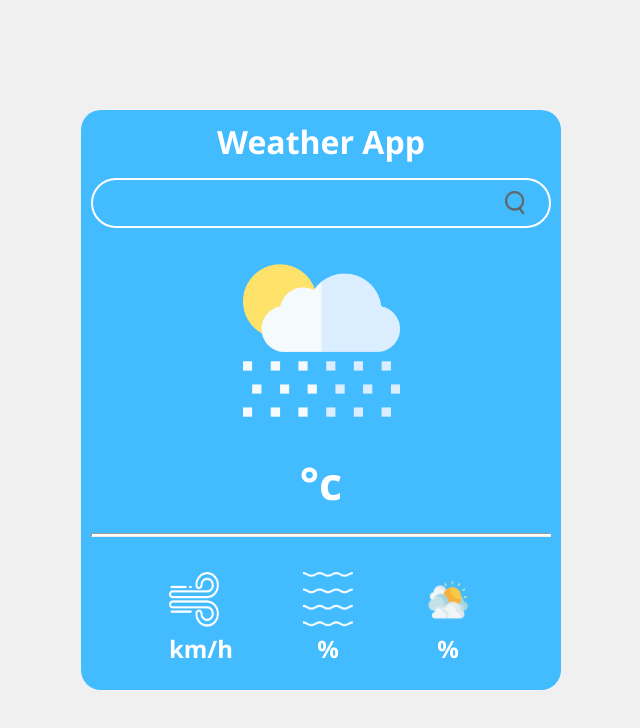
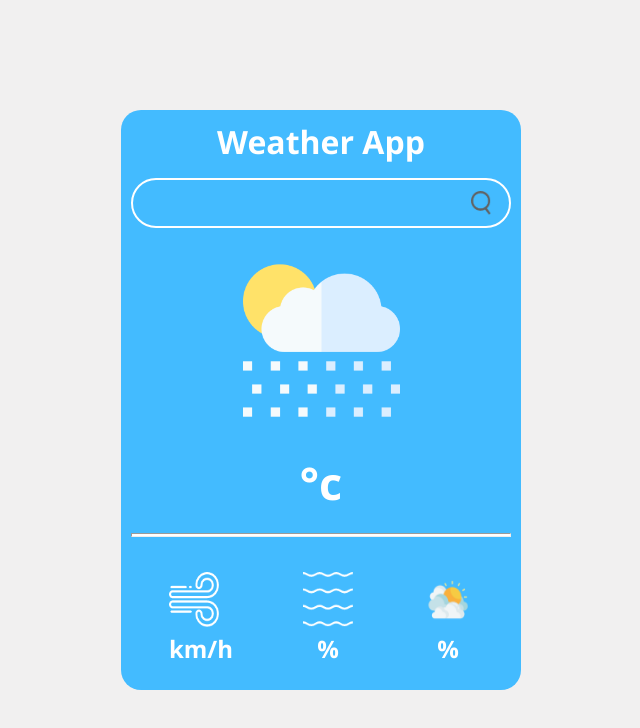
Before and after one commit to tharushaDilhara/weather-app-react, a React (Vite) app: page / in a window 1280 px wide. Shown: the top 728 px of the page, without its empty margins (319-959 px from the left). Built offline with nearby package versions, Linux system fonts and the light colour scheme.

Commit message:
Description of changes

```diff
--- a/src/components/index.css
+++ b/src/components/index.css
@@ -15,7 +15,7 @@
 .conatiner{
     background-color: #43bbff;
     color: #fff;
-    width: 60vh;
+    width: 50vh;
     border-radius: 20px;
     padding: 10px 10px 10px 10px;
 }
@@ -91,8 +91,3 @@ hr{
 .wind-humidity-cloudy h2{
     text-align: center;
 }
-@media only screen and (max-width: 600px) {
-    .container{
-        width: 580px;
-    }
-}
```
